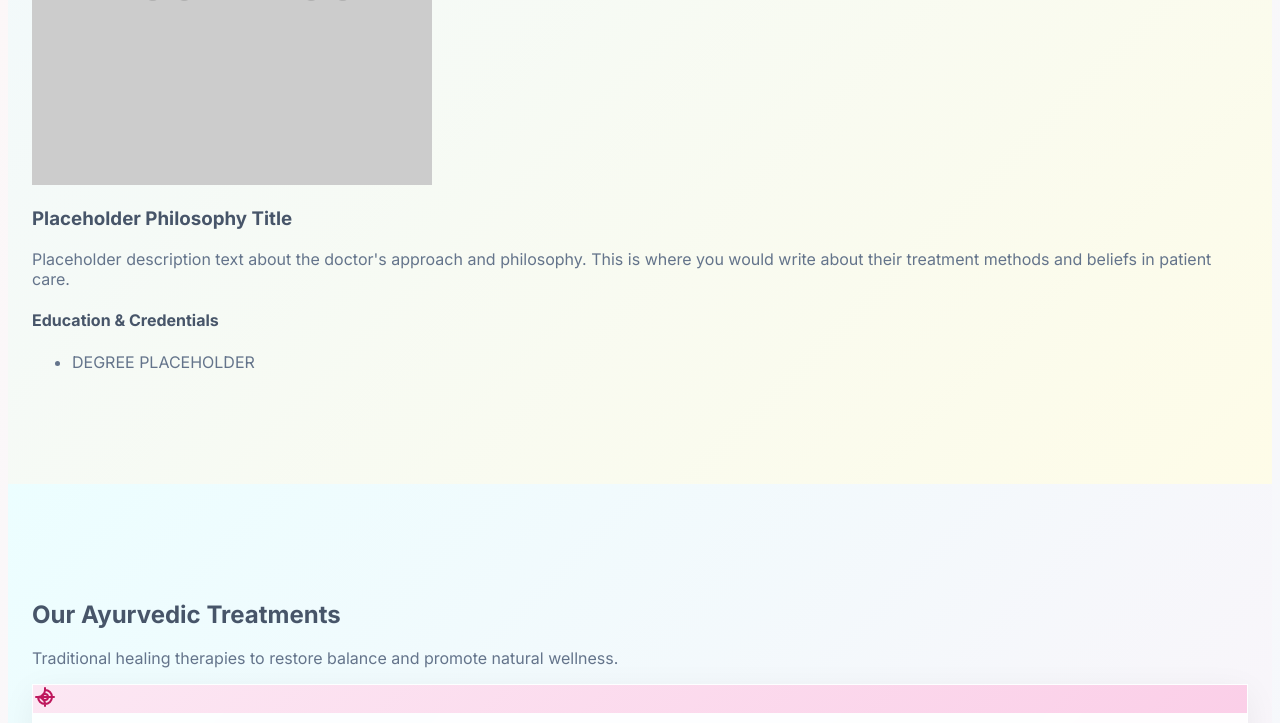
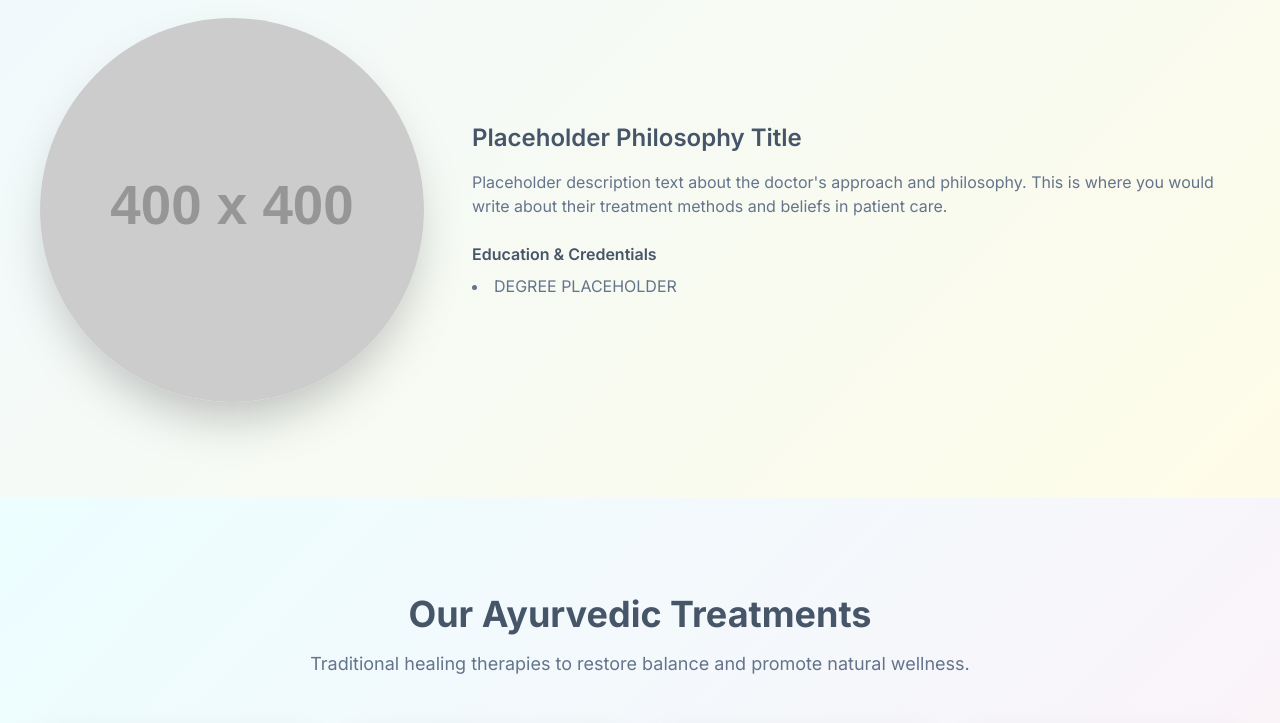
Before and after one commit to VedantCore/doctorproject, a plain HTML site: page index.html in a window 1280 px wide. Shown: the part 643-1366 px from the top of the page. Drawn offline with nearby package versions, Linux system fonts and the light colour scheme; placeholder pictures from the web are drawn by us.

Commit message:
fixed errors

```diff
--- a/index.html
+++ b/index.html
@@ -4,13 +4,18 @@
     <meta charset="UTF-8">
     <meta name="viewport" content="width=device-width, initial-scale=1.0">
     <title>Dr. Naresh Agrawal | Best Health Promoter | Ayurvedic Doctor | Mount Abu</title>
+    <!-- Tailwind CSS -->
+    <script src="https://cdn.tailwindcss.com"></script>
+    <!-- Google Fonts -->
     <link rel="preconnect" href="https://fonts.googleapis.com">
     <link rel="preconnect" href="https://fonts.gstatic.com" crossorigin>
     <link href="https://fonts.googleapis.com/css2?family=Inter:wght@400;500;600;700&display=swap" rel="stylesheet">
+    <!-- Custom Stylesheet -->
     <link rel="stylesheet" href="styles.css">
 </head>
 <body class="text-pastel-dark">
 
+    <!-- Header -->
     <header id="header" class="header-pastel sticky top-0 z-50 shadow-sm transition-all duration-300">
         <nav class="container mx-auto px-4 py-4 flex justify-between items-center">
             <a href="#" class="text-xl font-bold text-pastel-dark">Best Health Promoter</a>
@@ -37,7 +42,7 @@
                  </button>
             </div>
         </nav>
-        <!-- Mobile-->
+        <!-- Mobile Menu -->
         <div id="mobile-menu" class="hidden md:hidden bg-white/95 dark:bg-slate-900/95 backdrop-blur-sm border-t border-cyan-100 dark:border-slate-800">
             <div class="px-2 pt-2 pb-3 space-y-1 sm:px-3">
                 <a href="#home" class="block py-3 px-4 text-pastel-medium hover:bg-gradient-to-r hover:from-blue-50 hover:to-cyan-50 dark:hover:bg-slate-800 transition-all duration-300 transform hover:translate-x-2 nav-link rounded-md">Home</a>
@@ -50,7 +55,7 @@
     </header>
 
     <main>
-
+        <!-- Hero Section -->
         <section id="home" class="bg-pastel-primary">
             <div class="container mx-auto px-4 py-16 md:py-24 text-center">
                 <p class="text-cyan-600 font-semibold mb-2">Best Health Promoter - Traditional Ayurvedic Healing in Mount Abu, Rajasthan</p>
@@ -61,6 +66,7 @@
             </div>
         </section>
 
+        <!-- About Section -->
         <section id="about" class="section bg-pastel-secondary">
             <div class="container mx-auto px-4">
                 <div class="text-center mb-12">
@@ -89,6 +95,7 @@
             </div>
         </section>
 
+        <!-- Services Section -->
         <section id="services" class="section bg-pastel-accent">
             <div class="container mx-auto px-4">
                 <div class="text-center mb-12">
@@ -96,7 +103,7 @@
                     <p class="mt-4 max-w-2xl mx-auto text-lg text-pastel-medium">Traditional healing therapies to restore balance and promote natural wellness.</p>
                 </div>
                 <div class="grid md:grid-cols-2 lg:grid-cols-4 gap-8">
-
+                    <!-- Service Card A -->
                     <div class="card-pastel p-6 rounded-xl hover:-translate-y-1 transition-all">
                         <div class="flex items-center justify-center h-12 w-12 rounded-full icon-pastel-rose mb-4">
                             <svg xmlns="http://www.w3.org/2000/svg" width="24" height="24" viewBox="0 0 24 24" fill="none" stroke="currentColor" stroke-width="2" stroke-linecap="round" stroke-linejoin="round"><circle cx="12" cy="12" r="3"/><path d="M19 12h2m-2 0a7 7 0 0 1-7 7m7-7a7 7 0 0 0-7-7m7 7H5m7 7v2m0-2a7 7 0 0 1-7-7m7 7a7 7 0 0 0 7-7M5 12H3m2 0a7 7 0 0 0 7-7M5 12a7 7 0 0 1 7 7M12 5V3"/></svg>
@@ -104,7 +111,7 @@
                         <h3 class="text-xl font-semibold mb-2 text-pastel-dark">Service A</h3>
                         <p class="text-pastel-medium">Description for service A placeholder content.</p>
                     </div>
-
+                    <!-- Service Card B -->
                     <div class="card-pastel p-6 rounded-xl hover:-translate-y-1 transition-all">
                         <div class="flex items-center justify-center h-12 w-12 rounded-full icon-pastel-cyan mb-4">
                             <svg xmlns="http://www.w3.org/2000/svg" width="24" height="24" viewBox="0 0 24 24" fill="none" stroke="currentColor" stroke-width="2" stroke-linecap="round" stroke-linejoin="round"><path d="M6 12h12"/><path d="M12 6v12"/><circle cx="12" cy="12" r="9"/></svg>
@@ -112,7 +119,7 @@
                         <h3 class="text-xl font-semibold mb-2 text-pastel-dark">Service B</h3>
                         <p class="text-pastel-medium">Description for service B placeholder content.</p>
                     </div>
-
+                    <!-- Service Card C -->
                     <div class="card-pastel p-6 rounded-xl hover:-translate-y-1 transition-all">
                         <div class="flex items-center justify-center h-12 w-12 rounded-full icon-pastel-amber mb-4">
                             <svg xmlns="http://www.w3.org/2000/svg" width="24" height="24" viewBox="0 0 24 24" fill="none" stroke="currentColor" stroke-width="2" stroke-linecap="round" stroke-linejoin="round"><path d="M6 3h12l4 6-10 13L2 9l4-6z"/><path d="M11 3 8 9l4 13 4-13-3-6"/><path d="M2 9h20"/></svg>
@@ -120,7 +127,7 @@
                         <h3 class="text-xl font-semibold mb-2 text-pastel-dark">Service C</h3>
                         <p class="text-pastel-medium">Description for service C placeholder content.</p>
                     </div>
-
+                     <!-- Service Card D -->
                     <div class="card-pastel p-6 rounded-xl hover:-translate-y-1 transition-all">
                         <div class="flex items-center justify-center h-12 w-12 rounded-full icon-pastel-emerald mb-4">
                            <svg xmlns="http://www.w3.org/2000/svg" width="24" height="24" viewBox="0 0 24 24" fill="none" stroke="currentColor" stroke-width="2" stroke-linecap="round" stroke-linejoin="round"><circle cx="12" cy="12" r="3"/><path d="M12 1v6m0 6v6m11-7h-6m-6 0H1"/></svg>
@@ -131,7 +138,8 @@
                 </div>
             </div>
         </section>
-
+<!---->
+        <!-- Download Section -->
         <section id="download" class="section bg-pastel-primary">
             <div class="container mx-auto px-4">
                 <div class="text-center mb-12">
@@ -139,7 +147,7 @@
                     <p class="mt-4 max-w-2xl mx-auto text-lg text-pastel-medium">Download Dr. Agrawal's published works on Ayurvedic medicine and wellness.</p>
                 </div>
                 <div class="grid md:grid-cols-2 gap-8 max-w-4xl mx-auto">
-
+                    <!-- Book 1 -->
                     <div class="card-pastel p-6 rounded-xl hover:-translate-y-1 transition-all text-center">
                         <div class="flex items-center justify-center h-16 w-16 rounded-full icon-pastel-cyan mb-4 mx-auto">
                             <svg xmlns="http://www.w3.org/2000/svg" width="24" height="24" viewBox="0 0 24 24" fill="none" stroke="currentColor" stroke-width="2" stroke-linecap="round" stroke-linejoin="round">
@@ -150,7 +158,7 @@
                         <p class="text-pastel-medium mb-4">Placeholder description for the first book written by the doctor.</p>
                         <a href="assets/book1.pdf" download="Book_1_Dr_Naresh_Agrawal.pdf" class="btn-pastel-primary px-6 py-2 rounded-lg font-semibold inline-block">Download PDF</a>
                     </div>
-
+                    <!-- Book 2 -->
                     <div class="card-pastel p-6 rounded-xl hover:-translate-y-1 transition-all text-center">
                         <div class="flex items-center justify-center h-16 w-16 rounded-full icon-pastel-emerald mb-4 mx-auto">
                             <svg xmlns="http://www.w3.org/2000/svg" width="24" height="24" viewBox="0 0 24 24" fill="none" stroke="currentColor" stroke-width="2" stroke-linecap="round" stroke-linejoin="round">
@@ -164,7 +172,7 @@
                 </div>
             </div>
         </section>
-
+        <!-- Contact Section -->
         <section id="contact" class="section bg-pastel-secondary">
             <div class="container mx-auto px-4">
                 <div class="text-center mb-12">
```
